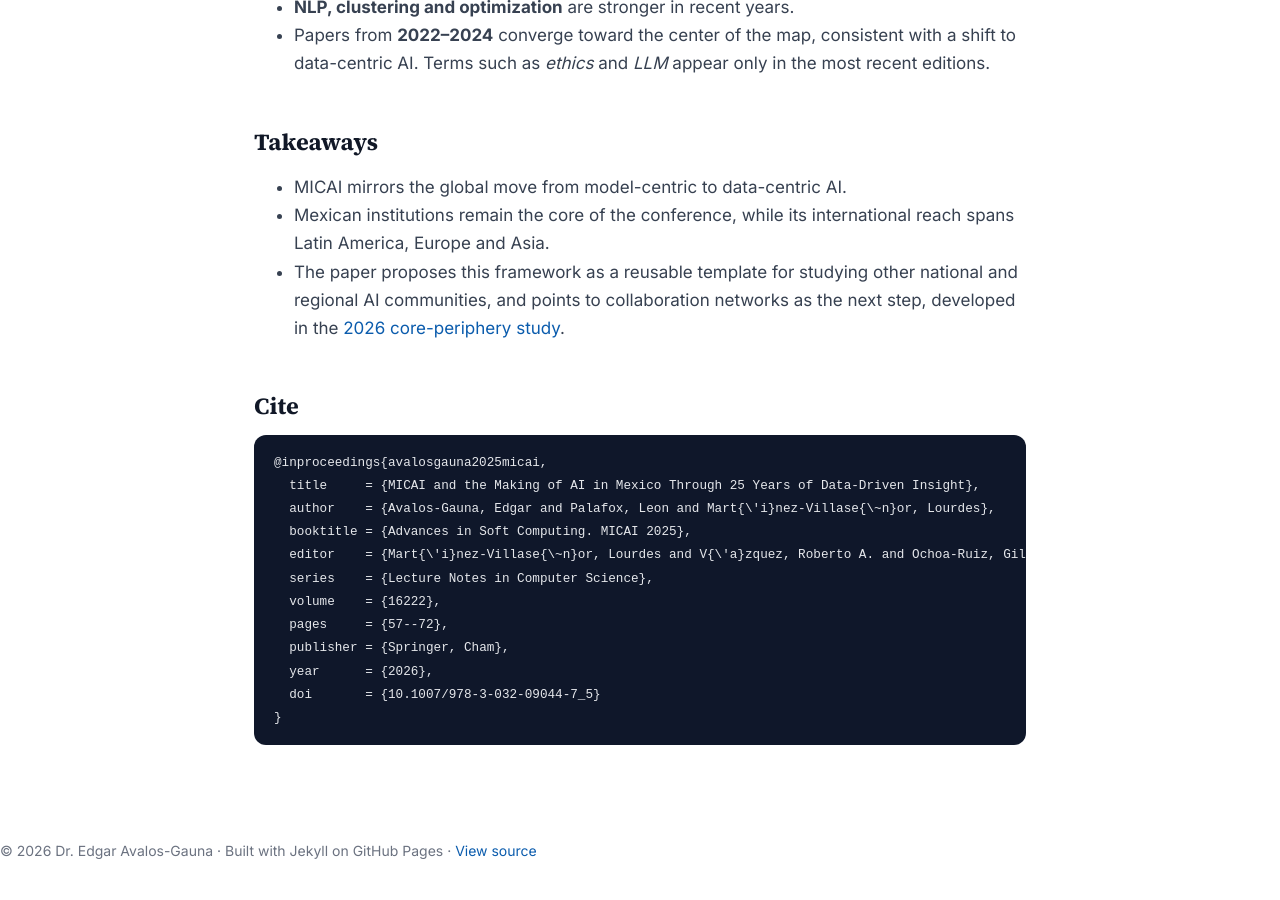
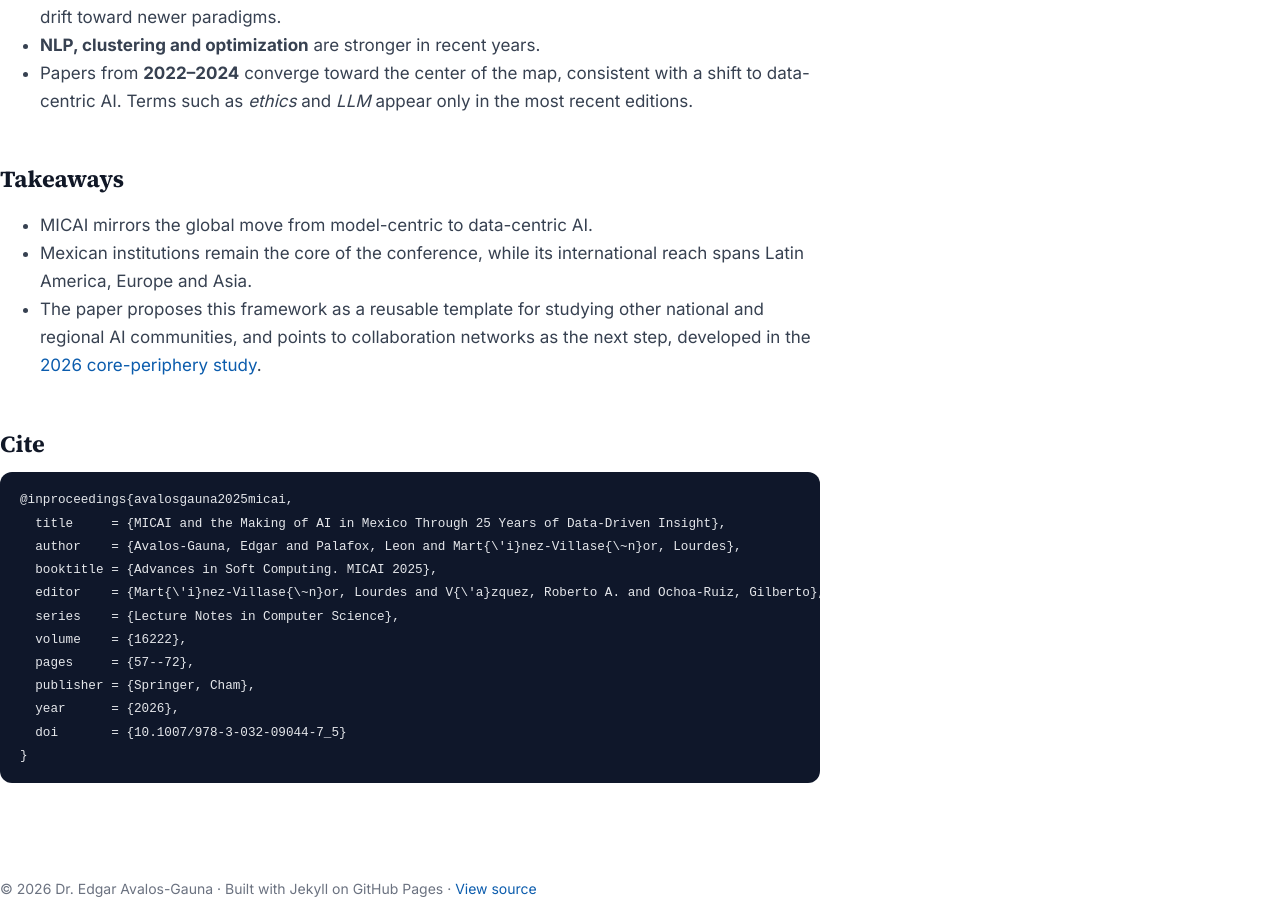
Before and after one commit to edavgaun/edavgaun.github.io, a Jekyll site: the page built from projects/micai-25-years.md, in a window 1280 px wide and 900 px high, scrolled down 4904 px. Built offline with Jekyll 4.4.1, drawn with Linux system fonts in a browser that asks for light colours; before the commit the page ends 5766 px from its top, so only the background shows below that.

Commit message:
Update project layout for research link

```diff
--- a/_layouts/project.html
+++ b/_layouts/project.html
@@ -1,8 +1,8 @@
 ---
 layout: default
 ---
-<article class="case wrap">
-  <a class="back" href="{{ '/#work' | relative_url }}">← All projects</a>
+<article class="case">
+  <a class="back" href="{{ '/#research' | relative_url }}">← All projects</a>
   <header class="case-head">
     <p class="eyebrow">Case study</p>
     {% if page.award %}<p class="award">🏆 {{ page.award }}</p>{% endif %}
```
